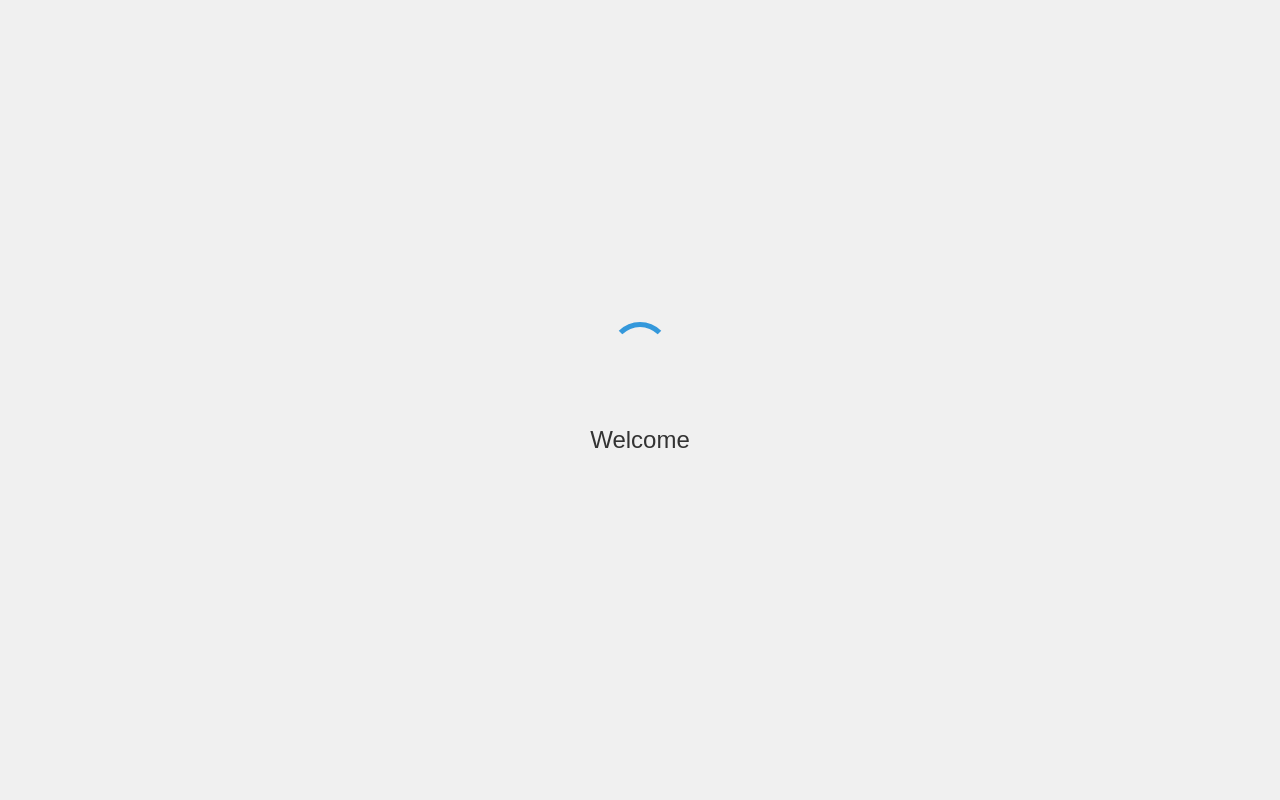
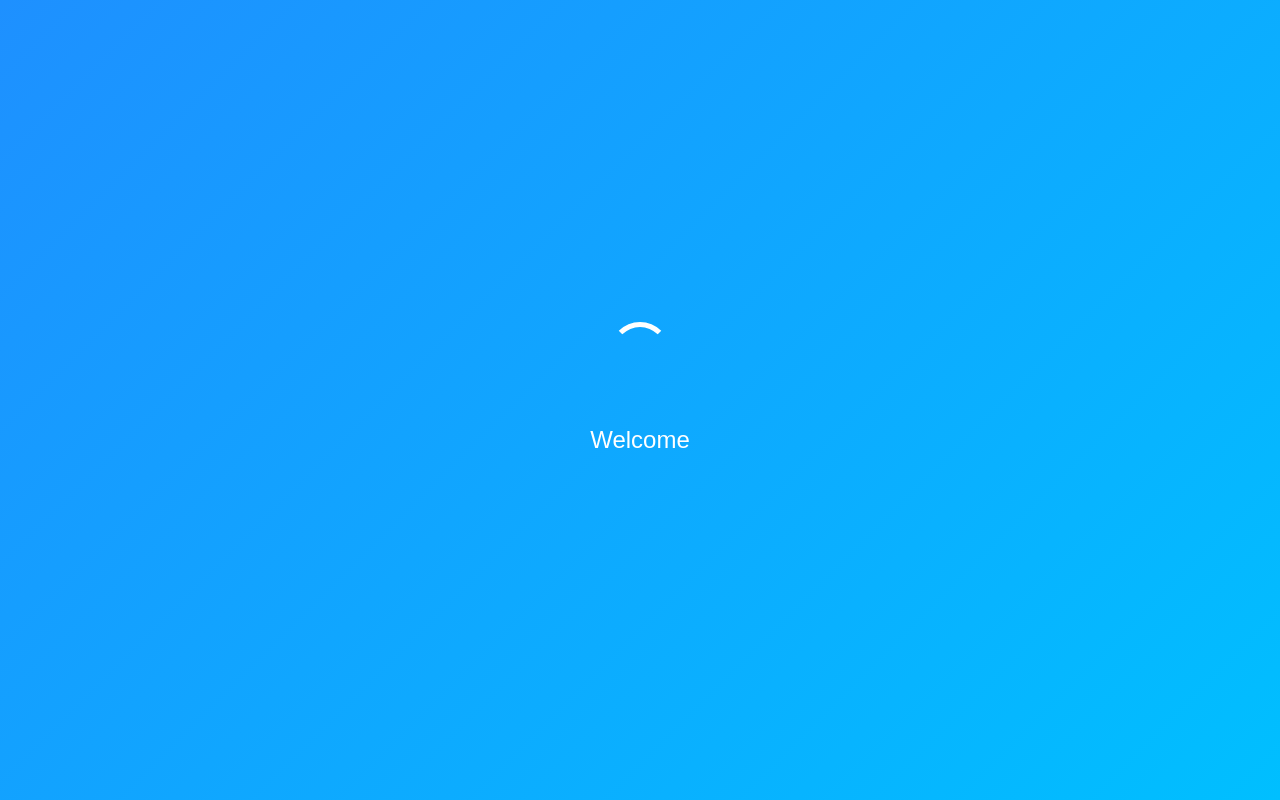
Before and after one commit to goldini102/daze, a plain HTML site: page index.html in a window 1280 px wide. Drawn offline with Linux system fonts and the light colour scheme.

Commit message:
appearance update

```diff
--- a/index.html
+++ b/index.html
@@ -11,7 +11,7 @@
       left: 0;
       width: 100%;
       height: 100%;
-      background-color: #f0f0f0;
+      background: linear-gradient(135deg, #1e90ff, #00bfff);
       display: flex;
       flex-direction: column;
       justify-content: center;
@@ -23,7 +23,7 @@
       width: 50px;
       height: 50px;
       border: 5px solid transparent;
-      border-top: 5px solid #3498db;
+      border-top: 5px solid white;
       border-radius: 50%;
       animation: spin 1s linear infinite;
       margin-bottom: 20px;
@@ -31,7 +31,7 @@
 
     #loading-screen p {
       font-size: 24px;
-      color: #333;
+      color: white;
       font-family: Arial, sans-serif;
     }
 
```
